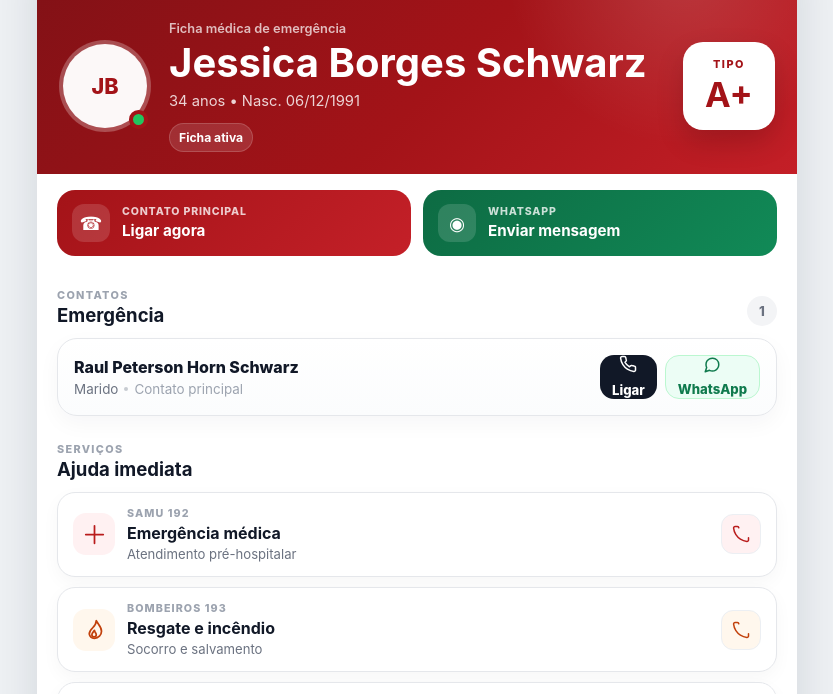
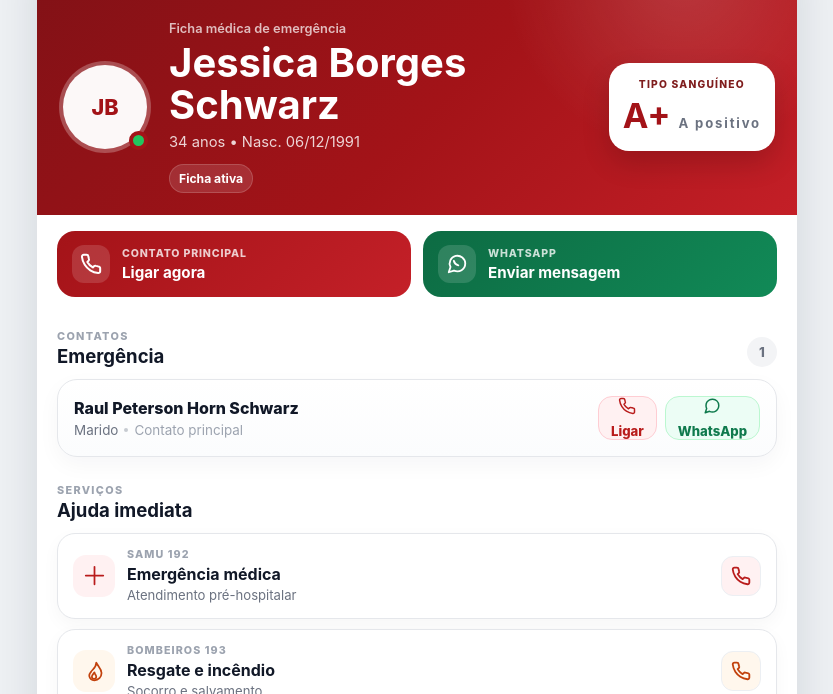
Before and after one commit to raulpeterson/emergencia, a plain HTML site: page e/CJA8B9E6/index.html in a window 1280 px wide. Shown: the part 91-785 px from the top of the page, without its empty margins (223-1056 px from the left). Drawn offline with Linux system fonts and the light colour scheme.

Commit message:
Add files via upload

```diff
--- a/assets/app.js
+++ b/assets/app.js
@@ -24,6 +24,24 @@ document.getElementById("nome").textContent=ficha.nome;
 document.getElementById("idade").textContent=`${calcularIdade(ficha.nascimento)} anos • Nasc. ${ficha.nascimento}`;
 document.getElementById("sangue").textContent=ficha.sangue;
 document.getElementById("initials").textContent=iniciais(ficha.nome);
+
+const phoneSvg=`<svg viewBox="0 0 24 24" aria-hidden="true" fill="none" stroke="currentColor" stroke-width="2.2" stroke-linecap="round" stroke-linejoin="round"><path d="M22 16.92v3a2 2 0 0 1-2.18 2 19.8 19.8 0 0 1-8.63-3.07 19.5 19.5 0 0 1-6-6A19.8 19.8 0 0 1 2.12 4.18 2 2 0 0 1 4.11 2h3a2 2 0 0 1 2 1.72c.12.9.33 1.78.62 2.63a2 2 0 0 1-.45 2.11L8 9.73a16 16 0 0 0 6 6l1.27-1.27a2 2 0 0 1 2.11-.45c.85.29 1.73.5 2.63.62A2 2 0 0 1 22 16.92z"/></svg>`;
+const whatsappSvg=`<svg viewBox="0 0 24 24" aria-hidden="true" fill="none" stroke="currentColor" stroke-width="2" stroke-linecap="round" stroke-linejoin="round"><path d="M21 11.5a8.5 8.5 0 0 1-12.3 7.6L3 21l1.9-5.7A8.5 8.5 0 1 1 21 11.5z"/><path d="M8.5 8.5c.6 2.5 2.5 4.4 5 5"/></svg>`;
+document.querySelector(".quick-red .qa-icon").innerHTML=phoneSvg;
+document.querySelector(".quick-green .qa-icon").innerHTML=whatsappSvg;
+
+const nomesSangue={
+  "A+":"A positivo",
+  "A-":"A negativo",
+  "B+":"B positivo",
+  "B-":"B negativo",
+  "AB+":"AB positivo",
+  "AB-":"AB negativo",
+  "O+":"O positivo",
+  "O-":"O negativo"
+};
+const bloodBadge=document.querySelector(".blood-badge");
+bloodBadge.innerHTML=`<span class="blood-label">TIPO SANGUÍNEO</span><div class="blood-text"><strong id="sangue">${ficha.sangue}</strong><span class="blood-name">${nomesSangue[ficha.sangue]||""}</span></div>`;
 
 if(ficha.foto){
   const img=document.getElementById("foto");
--- a/assets/style.css
+++ b/assets/style.css
@@ -87,3 +87,67 @@
   .contact-actions{display:grid;grid-template-columns:1fr 1fr}
   .round-action{width:100%;justify-content:center}
 }
+
+
+/* ===== V4.2 - refinamento final de ações e tipo sanguíneo ===== */
+
+.blood-badge{
+  display:flex;
+  flex-direction:column;
+  align-items:center;
+  justify-content:center;
+  gap:2px;
+}
+.blood-badge .blood-label{
+  display:block;
+  font-size:.64rem;
+  font-weight:800;
+  letter-spacing:.12em;
+  color:#7f1d1d;
+}
+.blood-badge .blood-text{
+  display:flex;
+  align-items:baseline;
+  gap:8px;
+}
+.blood-badge .blood-name{
+  font-size:.82rem;
+  color:#6b7280;
+  font-weight:700;
+}
+
+@media(max-width:620px){
+  .blood-badge{
+    flex-direction:row;
+    justify-content:space-between;
+    gap:12px;
+  }
+  .blood-badge .blood-text{
+    margin-left:auto;
+  }
+}
+
+.contact-actions .round-call{
+  background:#fff1f2;
+  color:#b91c1c;
+  border:1px solid #fecdd3;
+}
+.contact-actions .round-call:hover,
+.contact-actions .round-call:focus-visible{
+  background:#ffe4e6;
+}
+
+.quick-action.quick-red .qa-icon svg,
+.quick-action.quick-green .qa-icon svg{
+  width:22px;
+  height:22px;
+}
+
+.service-action.phone{
+  color:inherit;
+}
+
+.service-action.phone svg{
+  width:20px;
+  height:20px;
+}
--- a/e/CJA8B9E6/index.html
+++ b/e/CJA8B9E6/index.html
@@ -66,9 +66,7 @@
           <svg viewBox="0 0 24 24" aria-hidden="true" fill="none" stroke="currentColor" stroke-width="2" stroke-linecap="round" stroke-linejoin="round"><path d="M12 2v20M2 12h20"/></svg>
         </span>
         <span class="service-copy"><small>SAMU 192</small><strong>Emergência médica</strong><span>Atendimento pré-hospitalar</span></span>
-        <span class="service-action">
-          <svg viewBox="0 0 24 24" aria-hidden="true" fill="none" stroke="currentColor" stroke-width="2" stroke-linecap="round" stroke-linejoin="round"><path d="M22 16.92v3a2 2 0 0 1-2.18 2 19.8 19.8 0 0 1-8.63-3.07 19.5 19.5 0 0 1-6-6A19.8 19.8 0 0 1 2.12 4.18 2 2 0 0 1 4.11 2h3a2 2 0 0 1 2 1.72"/></svg>
-        </span>
+        <span class="service-action phone"><svg viewBox="0 0 24 24" aria-hidden="true" fill="none" stroke="currentColor" stroke-width="2.2" stroke-linecap="round" stroke-linejoin="round"><path d="M22 16.92v3a2 2 0 0 1-2.18 2 19.8 19.8 0 0 1-8.63-3.07 19.5 19.5 0 0 1-6-6A19.8 19.8 0 0 1 2.12 4.18 2 2 0 0 1 4.11 2h3a2 2 0 0 1 2 1.72c.12.9.33 1.78.62 2.63a2 2 0 0 1-.45 2.11L8 9.73a16 16 0 0 0 6 6l1.27-1.27a2 2 0 0 1 2.11-.45c.85.29 1.73.5 2.63.62A2 2 0 0 1 22 16.92z"/></svg></span>
       </a>
 
       <a class="service-card emergency-fire" href="tel:193">
@@ -76,9 +74,7 @@
           <svg viewBox="0 0 24 24" aria-hidden="true" fill="none" stroke="currentColor" stroke-width="2" stroke-linecap="round" stroke-linejoin="round"><path d="M12 22c4.4 0 8-3.6 8-8 0-5-4-8-6-12 0 4-2 6-4 8-2 2-4 4-4 7a6 6 0 0 0 6 5z"/><path d="M9 18c0-2 1.5-3 3-5 0 2 2 3 2 5a2.5 2.5 0 0 1-5 0z"/></svg>
         </span>
         <span class="service-copy"><small>BOMBEIROS 193</small><strong>Resgate e incêndio</strong><span>Socorro e salvamento</span></span>
-        <span class="service-action">
-          <svg viewBox="0 0 24 24" aria-hidden="true" fill="none" stroke="currentColor" stroke-width="2" stroke-linecap="round" stroke-linejoin="round"><path d="M22 16.92v3a2 2 0 0 1-2.18 2 19.8 19.8 0 0 1-8.63-3.07 19.5 19.5 0 0 1-6-6A19.8 19.8 0 0 1 2.12 4.18 2 2 0 0 1 4.11 2h3a2 2 0 0 1 2 1.72"/></svg>
-        </span>
+        <span class="service-action phone"><svg viewBox="0 0 24 24" aria-hidden="true" fill="none" stroke="currentColor" stroke-width="2.2" stroke-linecap="round" stroke-linejoin="round"><path d="M22 16.92v3a2 2 0 0 1-2.18 2 19.8 19.8 0 0 1-8.63-3.07 19.5 19.5 0 0 1-6-6A19.8 19.8 0 0 1 2.12 4.18 2 2 0 0 1 4.11 2h3a2 2 0 0 1 2 1.72c.12.9.33 1.78.62 2.63a2 2 0 0 1-.45 2.11L8 9.73a16 16 0 0 0 6 6l1.27-1.27a2 2 0 0 1 2.11-.45c.85.29 1.73.5 2.63.62A2 2 0 0 1 22 16.92z"/></svg></span>
       </a>
 
       <button class="service-card emergency-location" id="locationBtn">
```
Also changed, not shown: e/HLAXNLJG/index.html (+2 -6 lines), e/RH2GA9UZ/index.html (+2 -6 lines), e/WBCQJDYK/index.html (+2 -6 lines), 1 other file.
